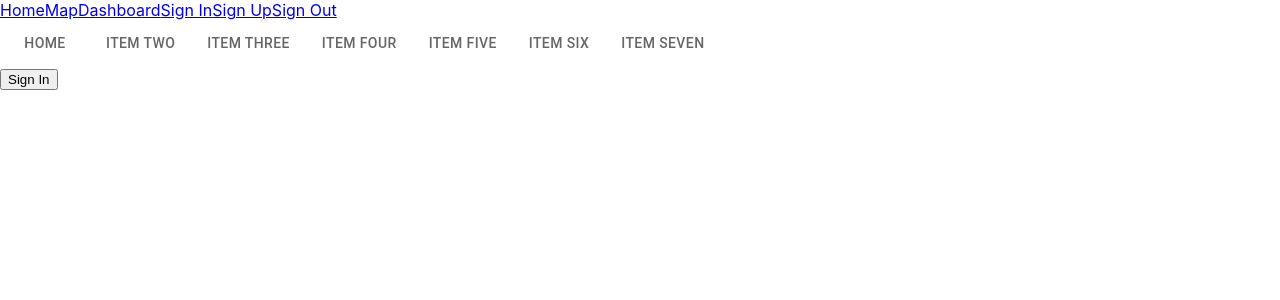
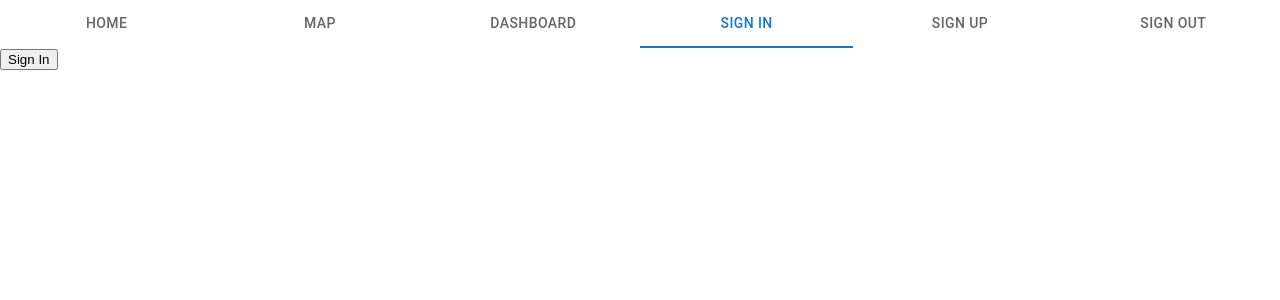
Before and after one commit to ivanovx/ProjectX, a React (Create React App) app in the folder frontend/: page /user/signin in a window 1280 px wide. Shown: the top 300 px of the page. Built offline with nearby package versions, Linux system fonts and the light colour scheme.

Commit message:
update Layout navigation

```diff
--- a/frontend/src/App.tsx
+++ b/frontend/src/App.tsx
@@ -1,14 +1,18 @@
 import React from 'react';
-import { createBrowserRouter, RouterProvider } from "react-router-dom";
+import { createBrowserRouter, Navigate, RouterProvider } from "react-router-dom";
 import Layout from './components/Layout';
 import SignIn from './views/SignIn';
+import Home from './views/Home';
 
 const router = createBrowserRouter([
     {
         path: "/",
         element: <Layout />,
         children: [
+            { index: true, element: <Navigate to="home" /> },
+            { path: "home", element: <Home /> },
             { path: "map", element: <div>Map</div> },
+            { path: "dashboard", element: <div>Dashboard</div> },
             { path: "user/signin", element: <SignIn /> }
         ]
     }
--- a/frontend/src/components/Layout/index.tsx
+++ b/frontend/src/components/Layout/index.tsx
@@ -1,21 +1,10 @@
 import { Tabs, Tab } from '@mui/material';
 import React from 'react';
-import { Link, Outlet, useNavigate } from 'react-router-dom';
-import UserService from '../../modules/user-service';
+import { Outlet, useLocation, useNavigate } from 'react-router-dom';
 
 export default function Layout() {
-
-
     return (
         <div className="layout">
-            <nav>
-                <Link to="/">Home</Link>
-                <Link to="/map">Map</Link>
-                <Link to="/dashboard">Dashboard</Link>
-                <Link to="/auth/signin">Sign In</Link>
-                <Link to="/auth/signup">Sign Up</Link>
-                <Link to="/auth/signout">Sign Out</Link>
-            </nav>
             <Navbar />
             <Outlet />
         </div>
@@ -23,30 +12,23 @@ export default function Layout() {
 }
 
 function Navbar() {
+    const location = useLocation();
     const navigate = useNavigate();
-    const [value, setValue] = React.useState<string | null>(null);
 
-    const handleChange = (event: React.SyntheticEvent, newValue:string) => {
-        setValue(oldValue => newValue);
-        navigate(newValue);
-    };
+    const onSignOut = (e: React.SyntheticEvent) => {
+        e.preventDefault();
 
+        alert("Are you sure?");
+    }
 
     return (
-        <Tabs
-            value={value}
-            onChange={handleChange}
-            variant="scrollable"
-            scrollButtons={false}
-            aria-label="scrollable prevent tabs example"
-        >
-            <Tab value="home" label="Home" />
-            <Tab label="Item Two" />
-            <Tab label="Item Three" />
-            <Tab label="Item Four" />
-            <Tab label="Item Five" />
-            <Tab label="Item Six" />
-            <Tab label="Item Seven" />
+        <Tabs value={location.pathname} onChange={(e: React.SyntheticEvent, newValue: string) => navigate(newValue)} variant="fullWidth">
+            <Tab value="/home" label="Home" />
+            <Tab value="/map" label="Map" />
+            <Tab value="/dashboard" label="Dashboard" />
+            <Tab value="/user/signin" label="Sign In" />
+            <Tab value="/user/signup" label="Sign Up" />
+            <Tab onClick={onSignOut} label="Sign Out" />
         </Tabs>
     );
 }
--- /dev/null
+++ b/frontend/src/views/Home.tsx
@@ -0,0 +1,5 @@
+import React from "react";
+
+export default function Home() {
+    return <h1>Home Page</h1>;
+}
```
Also changed, not shown: frontend/src/components/Home/index.tsx (deleted, +0 -22 lines).
